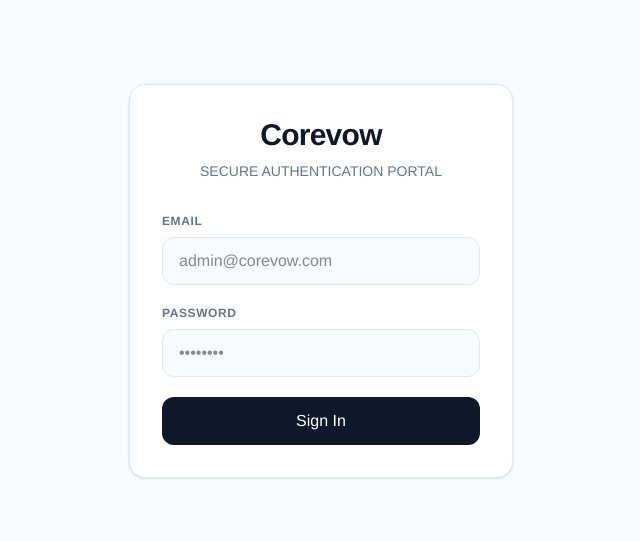
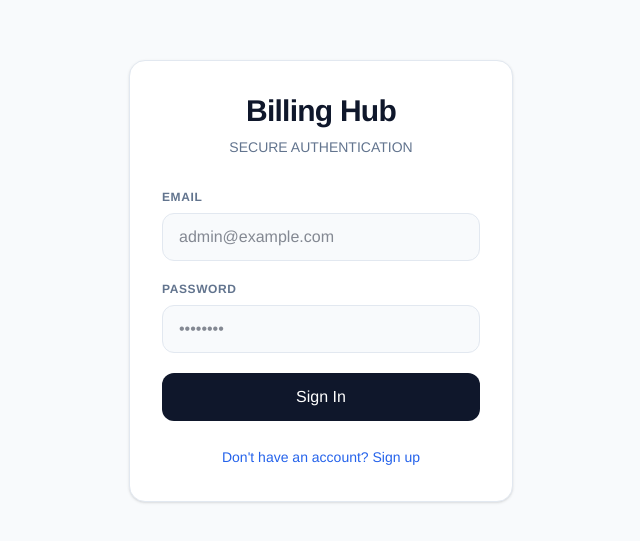
Before and after one commit to therafsanrohan/billing-hub, a Next.js app: page /login in a window 1280 px wide. Shown: the part 119-660 px from the top of the page, without its empty margins (319-959 px from the left). Built offline with nearby package versions, Linux system fonts and the light colour scheme.

Commit message:
feat: Add Registration logic and Auto Business Setup

```diff
--- a/src/app/login/page.tsx
+++ b/src/app/login/page.tsx
@@ -5,19 +5,23 @@ import { createClient } from '@/lib/supabase/client';
 import { useRouter } from 'next/navigation';
 
 export default function LoginPage() {
+  const [isLogin, setIsLogin] = useState(true);
   const [email, setEmail] = useState('');
   const [password, setPassword] = useState('');
   const [error, setError] = useState<string | null>(null);
+  const [message, setMessage] = useState<string | null>(null);
   const [loading, setLoading] = useState(false);
   const router = useRouter();
 
-  const handleLogin = async (e: React.FormEvent) => {
+  const handleAuth = async (e: React.FormEvent) => {
     e.preventDefault();
     setError(null);
+    setMessage(null);
     setLoading(true);
 
     const supabase = createClient();
 
+    if (isLogin) {
       const { error } = await supabase.auth.signInWithPassword({
         email,
         password,
@@ -30,14 +34,28 @@ export default function LoginPage() {
         router.push('/');
         router.refresh();
       }
+    } else {
+      const { error, data } = await supabase.auth.signUp({
+        email,
+        password,
+      });
+
+      if (error) {
+        setError(error.message);
+      } else {
+        setMessage('Registration successful! You can now sign in.');
+        setIsLogin(true);
+      }
+      setLoading(false);
+    }
   };
 
   return (
     <div className="min-h-screen flex flex-col justify-center items-center bg-slate-50 p-4">
       <div className="w-full max-w-sm bg-white p-8 rounded-2xl shadow-sm border border-slate-200">
         <div className="text-center mb-8">
-          <h1 className="text-3xl font-bold tracking-tight text-slate-900 mb-2">Corevow</h1>
-          <p className="text-sm text-slate-500 font-medium">SECURE AUTHENTICATION PORTAL</p>
+          <h1 className="text-3xl font-bold tracking-tight text-slate-900 mb-2">Billing Hub</h1>
+          <p className="text-sm text-slate-500 font-medium">SECURE AUTHENTICATION</p>
         </div>
 
         {error && (
@@ -46,7 +64,13 @@ export default function LoginPage() {
           </div>
         )}
 
-        <form onSubmit={handleLogin} className="space-y-5">
+        {message && (
+          <div className="mb-6 p-4 bg-green-50 text-green-700 text-sm rounded-lg border border-green-100 text-center">
+            {message}
+          </div>
+        )}
+
+        <form onSubmit={handleAuth} className="space-y-5">
           <div>
             <label className="block text-xs font-semibold text-slate-500 uppercase tracking-wider mb-2">
               Email
@@ -57,7 +81,7 @@ export default function LoginPage() {
               onChange={(e) => setEmail(e.target.value)}
               required
               className="w-full px-4 h-12 bg-slate-50 border border-slate-200 rounded-xl focus:outline-none focus:ring-2 focus:ring-primary-500 focus:bg-white transition-colors"
-              placeholder="admin@corevow.com"
+              placeholder="admin@example.com"
             />
           </div>
 
@@ -80,9 +104,18 @@ export default function LoginPage() {
             disabled={loading}
             className="w-full h-12 bg-slate-900 text-white font-medium rounded-xl hover:bg-slate-800 disabled:opacity-50 transition-colors"
           >
-            {loading ? 'Signing in...' : 'Sign In'}
+            {loading ? 'Processing...' : (isLogin ? 'Sign In' : 'Create Account')}
           </button>
         </form>
+
+        <div className="mt-6 text-center">
+          <button
+            onClick={() => { setIsLogin(!isLogin); setError(null); setMessage(null); }}
+            className="text-sm text-primary-600 hover:text-primary-700 font-medium"
+          >
+            {isLogin ? "Don't have an account? Sign up" : "Already have an account? Sign in"}
+          </button>
+        </div>
       </div>
     </div>
   );
```
Also changed, not shown: 1 other file (tests, documents, lock files or other folders). Lines whose indentation alone changed are shown as unchanged.
